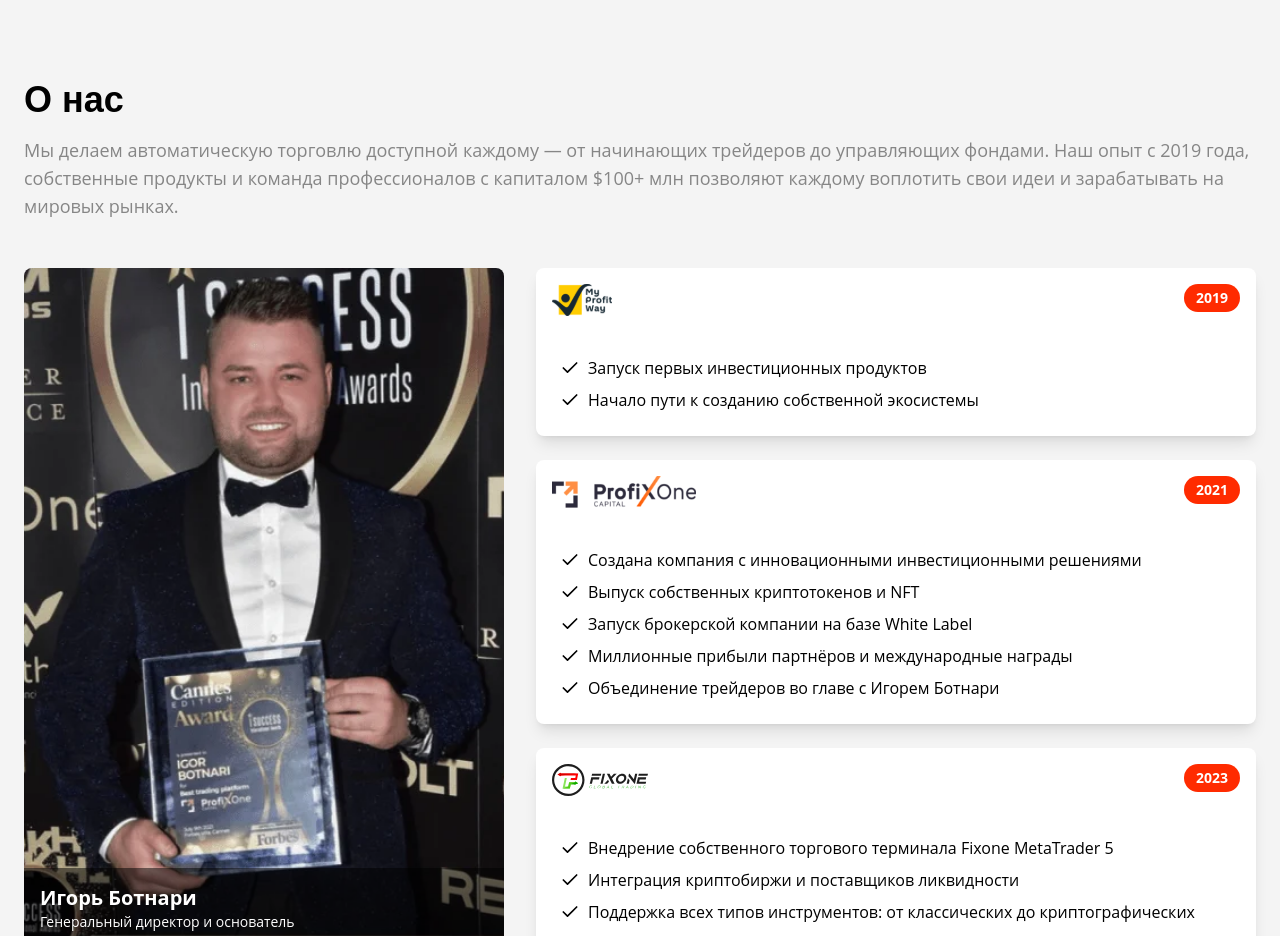
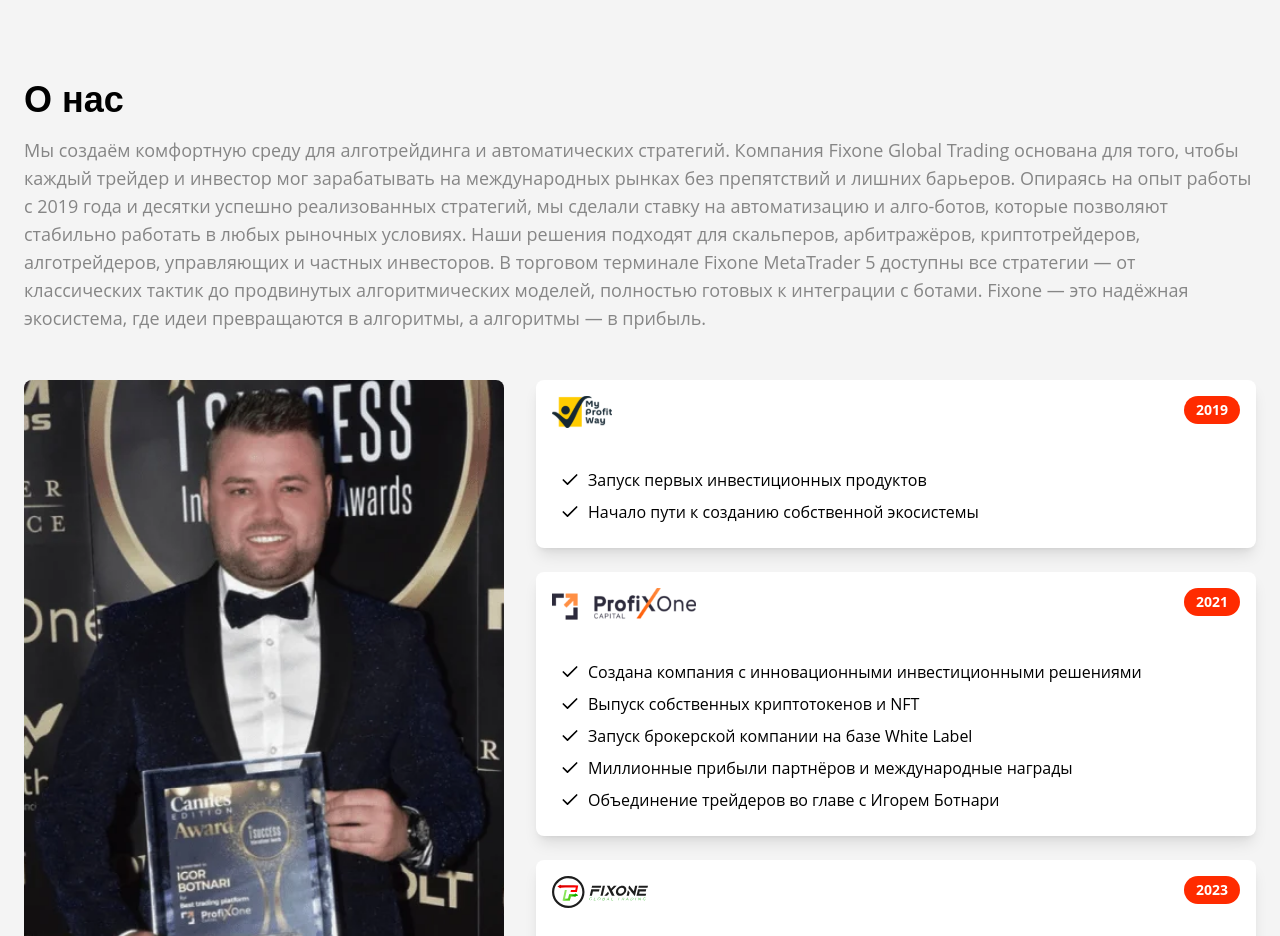
Before and after one commit to Sskutushev/FIXONE-ALGO-APP, a React (Create React App) app: page / in a window 1280 px wide. Shown: the part 2900-3836 px from the top of the page. Built offline with nearby package versions, Linux system fonts and the light colour scheme.

Commit message:
fix: Update About Us text and switch to HashRouter

```diff
--- a/src/App.js
+++ b/src/App.js
@@ -1,5 +1,5 @@
 import React, { useState, useEffect, useRef, useCallback } from 'react';
-import { BrowserRouter as Router, Routes, Route, Link } from 'react-router-dom';
+import { HashRouter as Router, Routes, Route, Link } from 'react-router-dom';
 import AuthPage from './pages/AuthPage';
 
 //=========== ICONS (SVG) ===========//
@@ -234,7 +234,8 @@
       <section id="about" className="py-20 px-6 bg-bg-light">
         <div className="container mx-auto">
             <h2 className="font-tt-travels text-4xl font-bold mb-4 text-left">О нас</h2>
-            <p className="text-lg text-text-grey mb-12 text-left">Мы делаем автоматическую торговлю доступной каждому — от начинающих трейдеров до управляющих фондами. Наш опыт с 2019 года, собственные продукты и команда профессионалов с капиталом $100+ млн позволяют каждому воплотить свои идеи и зарабатывать на мировых рынках.</p>
+            <p className="text-lg text-text-grey mb-12 text-left">Мы создаём комфортную среду для алготрейдинга и автоматических стратегий.
+Компания Fixone Global Trading основана для того, чтобы каждый трейдер и инвестор мог зарабатывать на международных рынках без препятствий и лишних барьеров. Опираясь на опыт работы с 2019 года и десятки успешно реализованных стратегий, мы сделали ставку на автоматизацию и алго-ботов, которые позволяют стабильно работать в любых рыночных условиях. Наши решения подходят для скальперов, арбитражёров, криптотрейдеров, алготрейдеров, управляющих и частных инвесторов. В торговом терминале Fixone MetaTrader 5 доступны все стратегии — от классических тактик до продвинутых алгоритмических моделей, полностью готовых к интеграции с ботами. Fixone — это надёжная экосистема, где идеи превращаются в алгоритмы, а алгоритмы — в прибыль.</p>
             <div className="flex flex-col lg:flex-row items-stretch gap-8">
                 {/* Left Column: Image */}
                 <div className="lg:w-2/5 w-full relative rounded-lg overflow-hidden">
```
Also changed, not shown: 33 other files (tests, documents, lock files or other folders).
